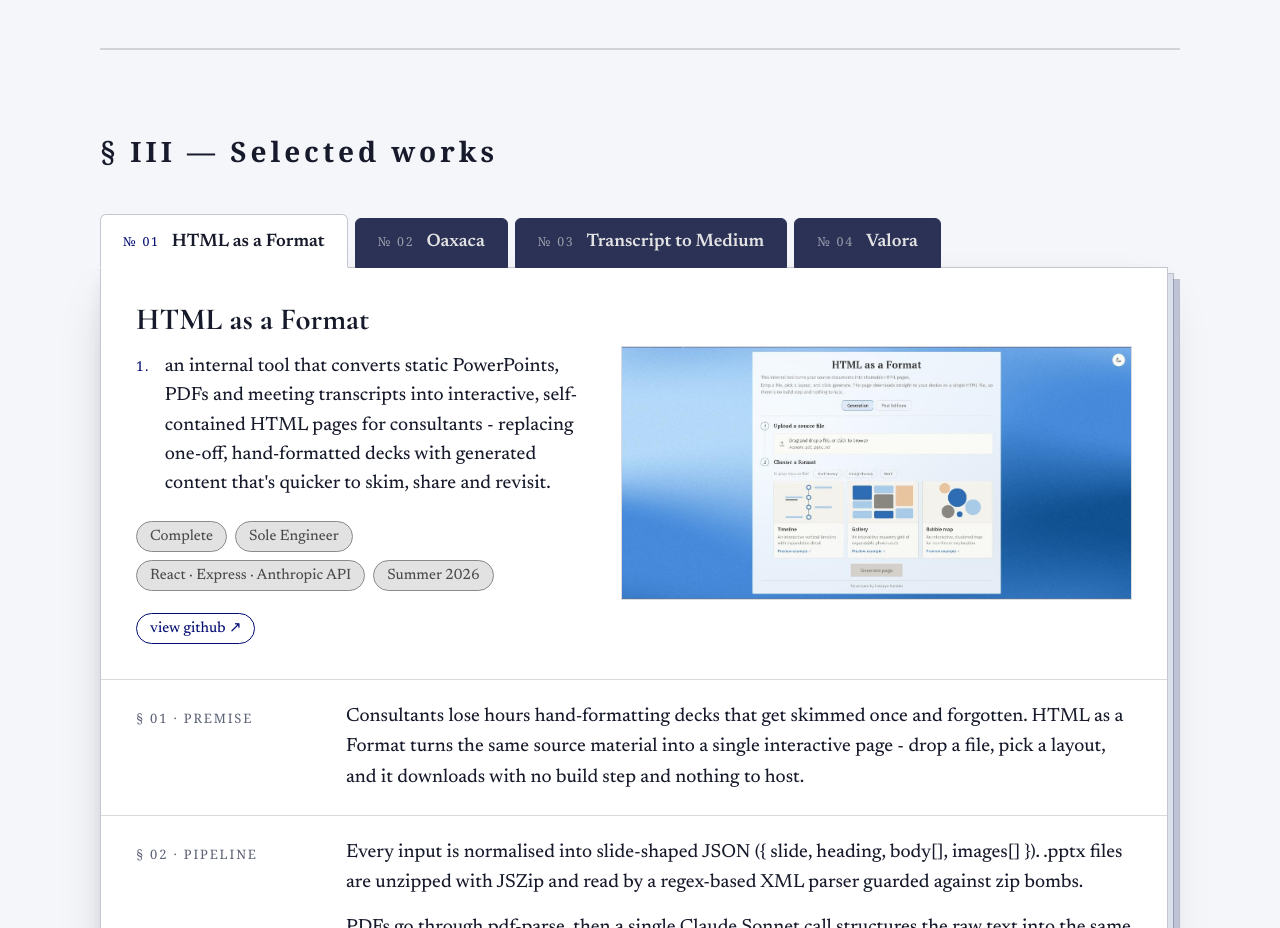
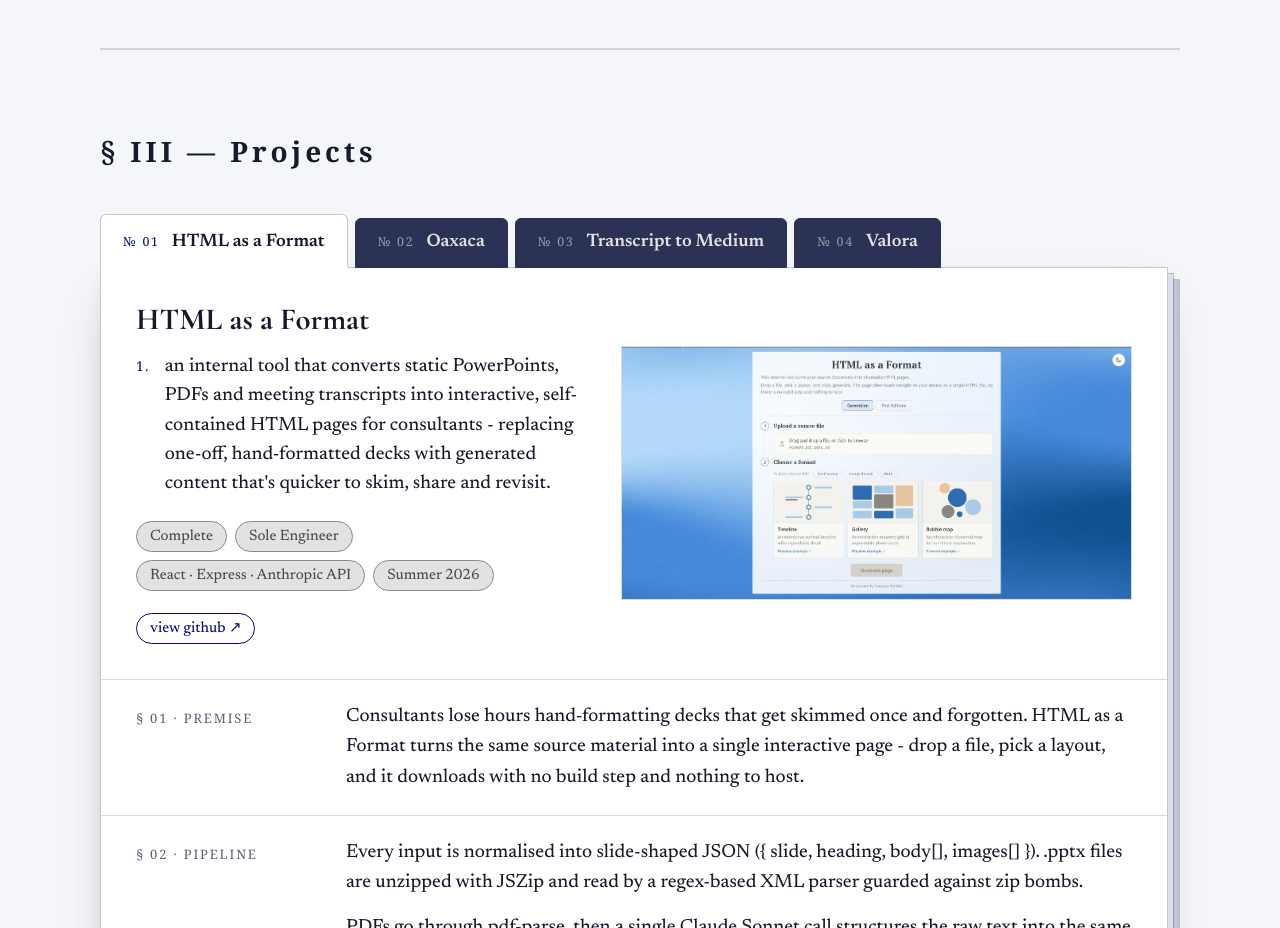
Before and after one commit to lyvnrin/main-portfolio, a React (Vite) app: page / in a window 1280 px wide. Shown: the part 2520-3448 px from the top of the page. Built offline with nearby package versions, Linux system fonts and the light colour scheme; a web font is replaced by a local one.

Commit message:
content: rename work and selected works to projects

```diff
--- a/src/components/Navbar.jsx
+++ b/src/components/Navbar.jsx
@@ -274,7 +274,7 @@ const styles = `
 const navItems = [
   { num: 'i.',   label: 'about',   pos: 'n.', href: '#about' },
   { num: 'ii.',  label: 'skills',  pos: 'n.', href: '#skills' },
-  { num: 'iii.', label: 'work',    pos: 'n.', href: '#projects' },
+  { num: 'iii.', label: 'projects', pos: 'n.', href: '#projects' },
   { num: 'iv.',  label: 'contact', pos: 'n.', href: '#contact' },
 ];
 
--- a/src/components/Projects.jsx
+++ b/src/components/Projects.jsx
@@ -362,7 +362,7 @@ export default function Projects() {
   return (
     <section id="projects" className="projects-section">
       <div className="section-wrap">
-        <SectionHeader number="III" title="Selected works" />
+        <SectionHeader number="III" title="Projects" />
         <div className="reveal">
           <div className="folder-tabs" role="tablist" aria-label="Projects">
             {projects.map((p, i) => (
```
